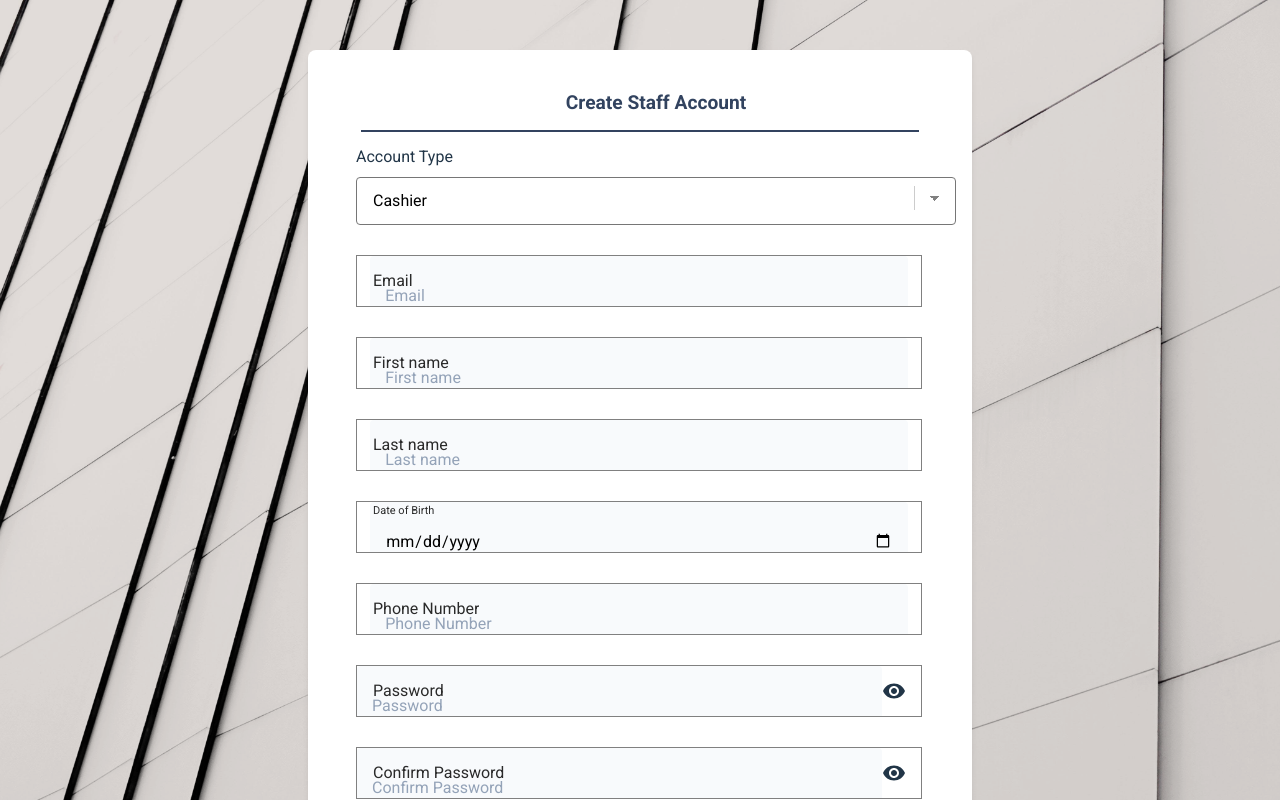
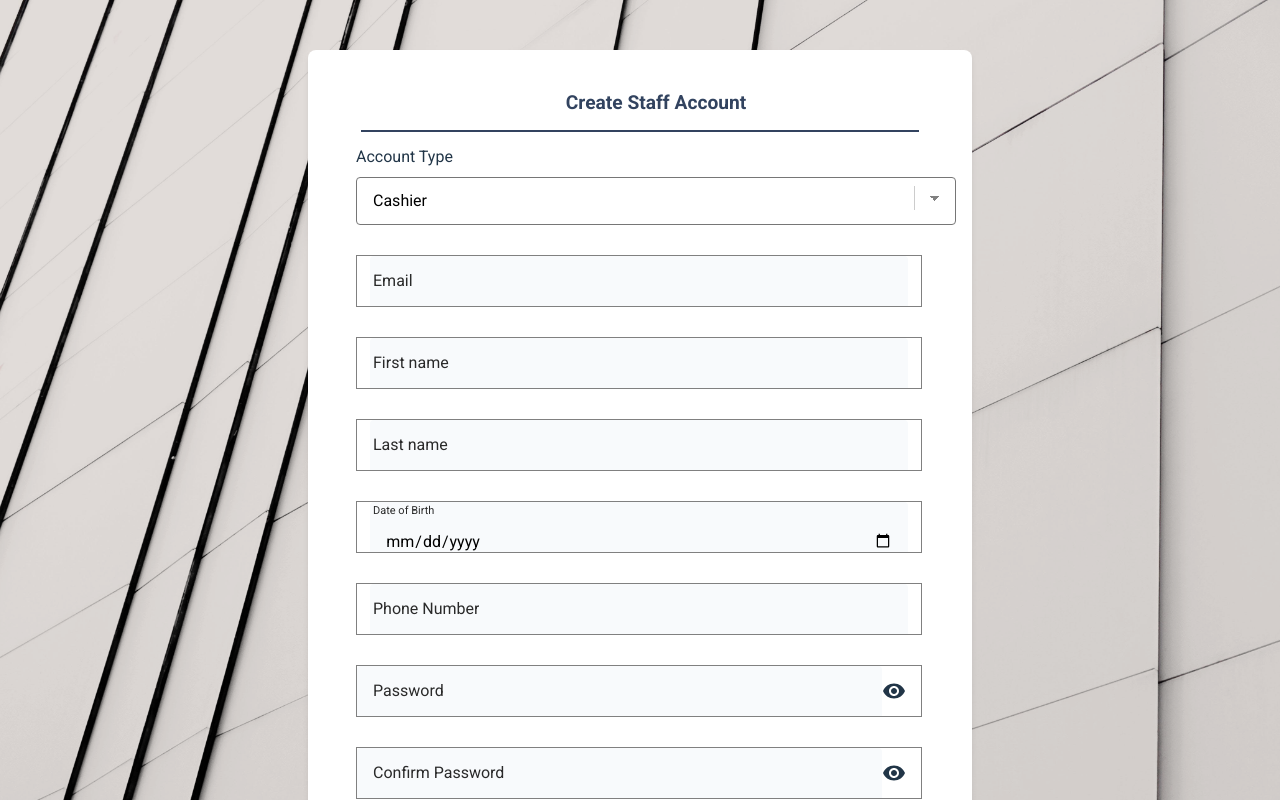
Before and after one commit to MalachyCode/Explore-bank-app, a React (Vite) app in the folder UI/: page /dashboard-staff/create-staff in a window 1280 px wide. Built offline with nearby package versions, Linux system fonts and the light colour scheme; no server answers.

Commit message:
Adding regex rule to old pin, new pin and confirm pin fields of the reset transfer pin form in the reset transfer pin page

```diff
--- a/UI/src/pages/CreateStaffAccount/CreateStaffAccount.tsx
+++ b/UI/src/pages/CreateStaffAccount/CreateStaffAccount.tsx
@@ -24,36 +24,39 @@ const CreateStaffAccount = () => {
       id: 'mail',
       name: 'email',
       type: 'email',
-      placeholder: 'Email',
+      // placeholder: 'Email',
       errorMessage: 'Enter a valid email address',
       label: 'Email',
+      regex: `^([a-zA-Z0-9._%-]+@[a-zA-Z0-9.-]+[.][a-zA-Z]{2,})$`,
       required: true,
     },
     {
       id: 'first-name',
       name: 'firstName',
       type: 'text',
-      placeholder: 'First name',
+      // placeholder: 'First name',
       errorMessage: `First name should be between 3 to 20 characters and shouldn't include any special character`,
       label: 'First name',
-      pattern: '^[A-Za-z0-9]{3,20}$',
+      regex: `^[A-Z][a-zA-Z ,.'-]{0,19}$`,
+      // pattern: '^[A-Za-z0-9]{3,20}$',
       required: true,
     },
     {
       id: 'last-name',
       name: 'lastName',
       type: 'text',
-      placeholder: 'Last name',
+      // placeholder: 'Last name',
       errorMessage: `Last name should be between 3 to 20 characters and shouldn't include any special character`,
-      pattern: '^[A-Za-z0-9]{3,20}$',
       label: 'Last name',
+      regex: `^[A-Z][a-zA-Z ,.'-]{0,19}$`,
+      // pattern: '^[A-Za-z0-9]{3,20}$',
       required: true,
     },
     {
       id: 'DOB',
       name: 'dateOfBirth',
       type: 'date',
-      placeholder: 'Date of Birth',
+      // placeholder: 'Date of Birth',
       label: 'Date of Birth',
       required: true,
     },
@@ -61,31 +64,34 @@ const CreateStaffAccount = () => {
       id: 'phone-number',
       name: 'phoneNumber',
       type: 'text',
-      placeholder: 'Phone Number',
+      // placeholder: 'Phone Number',
       errorMessage: `Phone number should be 11 numbers and shouldn't include any letters`,
-      pattern: '^[0-9]{11}$',
       label: 'Phone Number',
+      regex: '^[0-9]{11}$',
+      // pattern: '^[0-9]{11}$',
       required: true,
     },
     {
       id: 'password',
       name: 'password',
       type: 'password',
-      placeholder: 'Password',
+      // placeholder: 'Password',
       errorMessage:
         'Password should be between 8 - 20 characters and include 1 letter, 1 number and 1 special character',
       label: 'Password',
-      pattern: `^(?=.*[0-9])(?=.*[a-zA-Z])(?=.*[!@#$%^&*])[a-zA-Z0-9!@#$%^&*]{8,20}$`,
+      regex: `^(?=.*[0-9])(?=.*[a-zA-Z])(?=.*[!@#$%^&*])[a-zA-Z0-9!@#$%^&*]{8,20}$`,
+      // pattern: `^(?=.*[0-9])(?=.*[a-zA-Z])(?=.*[!@#$%^&*])[a-zA-Z0-9!@#$%^&*]{8,20}$`,
       required: true,
     },
     {
       id: 'confirm-password',
       name: 'confirmPassword',
       type: 'password',
-      placeholder: 'Confirm Password',
+      // placeholder: 'Confirm Password',
       errorMessage: `Passwords don't match`,
       label: 'Confirm Password',
-      pattern: values.password,
+      regex: values.password,
+      // pattern: values.password,
       required: true,
     },
   ];
```
